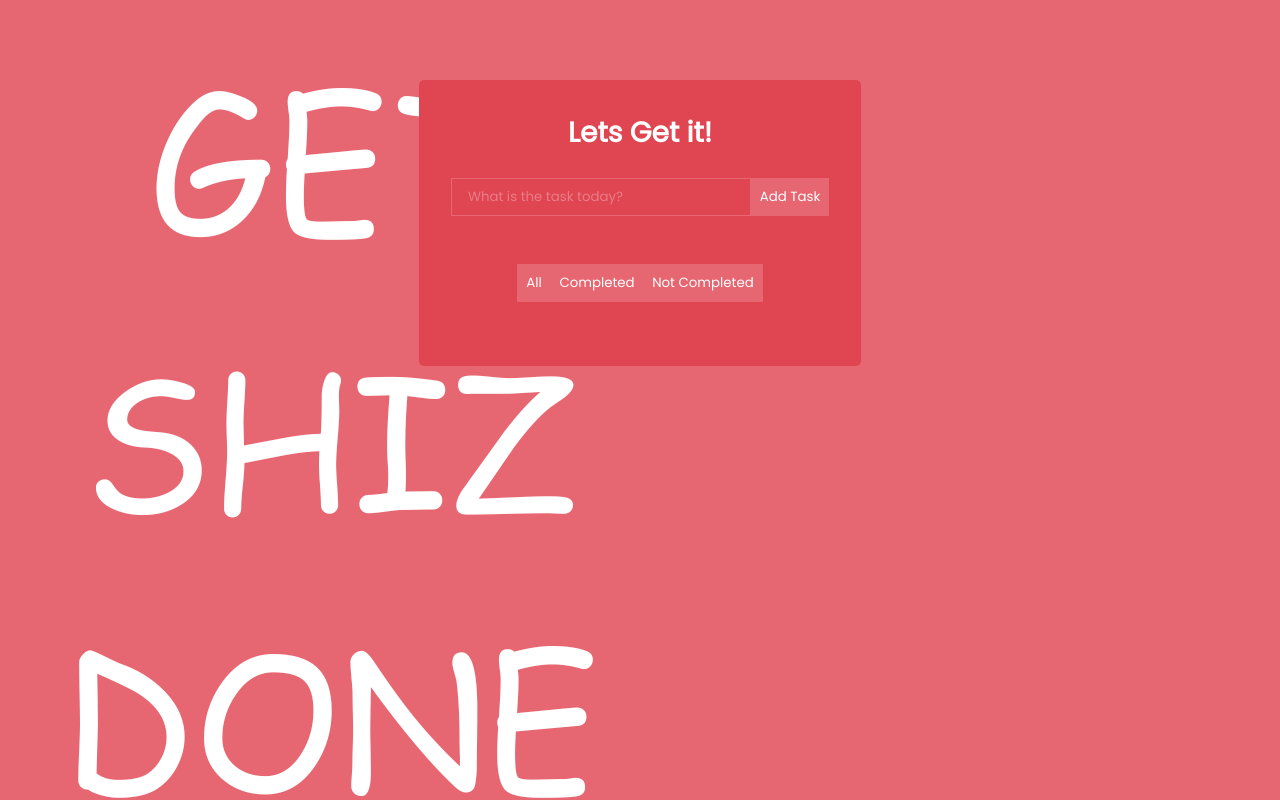
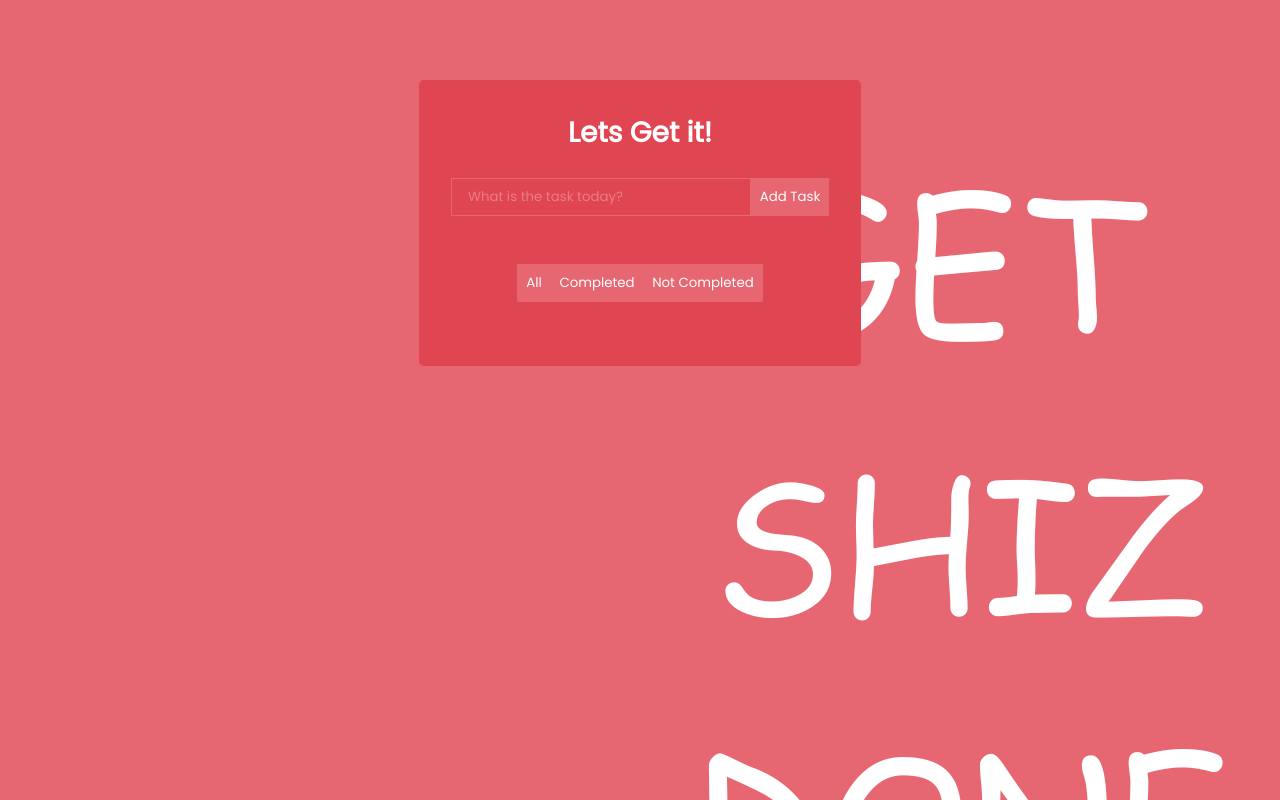
Before and after one commit to Narwhalssss/TodoList-WADS, a React (Create React App) app: page / in a window 1280 px wide. Built offline with nearby package versions, Linux system fonts and the light colour scheme.

Commit message:
Update App.css

```diff
--- a/src/App.css
+++ b/src/App.css
@@ -8,7 +8,7 @@
 }
 
 body {
-  background-image: url('../images/GET (1).png');
+  background-image: url('../images/GET.png');
   display: flex;
   justify-content: center;
   align-items: center;
```
